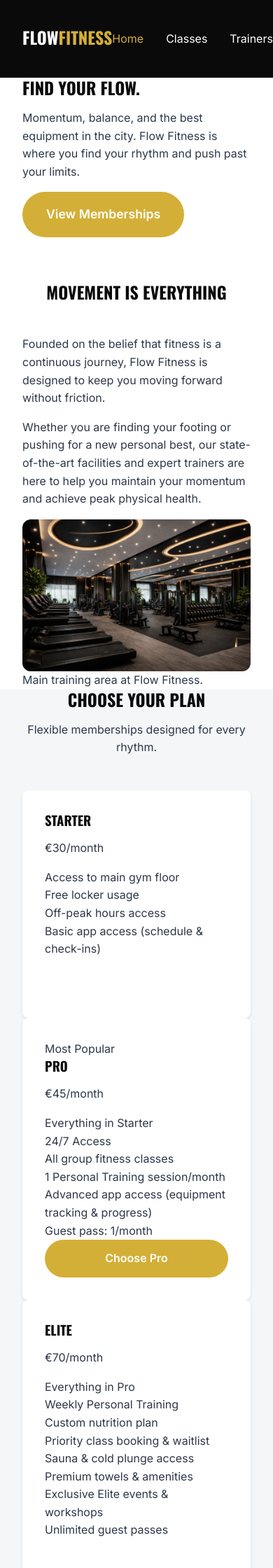
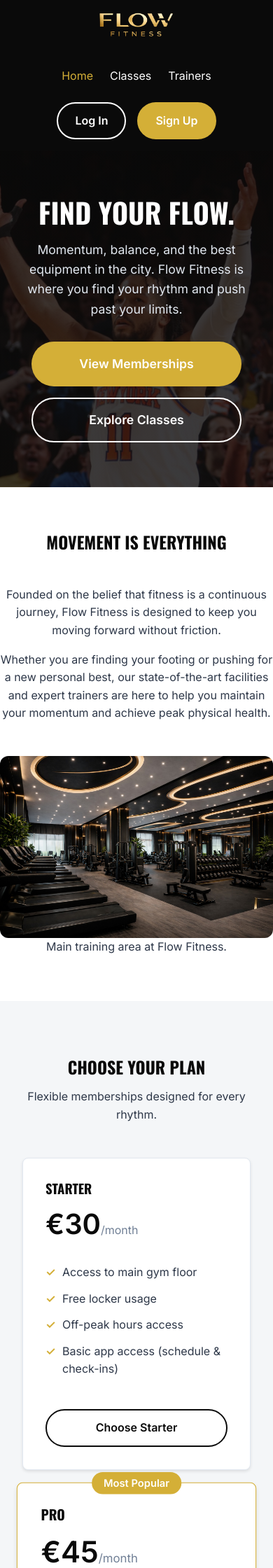
Before and after one commit to DavidPinto8/Gym-Website, a PHP site: page / in a window 390 px wide; the page is wider, and only the part inside the window is pictured. Shown: the top 2240 px of that part at 70% size. Run offline with PHP 8.4, Linux system fonts and the light colour scheme.

Commit message:
Adapted the design to fit mobile phones, and did some tweaks design wise in the home page with the creation of home.css

```diff
--- a/css/base.css
+++ b/css/base.css
@@ -65,3 +65,7 @@ img {
     display: block;
     border-radius: 12px;
 }
+
+figcaption {
+    text-align: center;
+}
--- a/css/components.css
+++ b/css/components.css
@@ -17,29 +17,71 @@
     background-color: var(--black);
     color: var(--white);
     padding: 1rem 0;
-    position: sticky;
-    top: 0;
+    position: relative;
     z-index: 1000;
 }
 
 .nav-container {
     display: flex;
-    justify-content: space-between;
+    flex-direction: column;
     align-items: center;
+    gap: 1.5rem;
 }
 
 .logo a {
+    display: flex;
+    align-items: center;
+    gap: 10px;
     font-weight: 800;
     font-size: 1.5rem;
     color: var(--white);
 }
 
-.logo span { color: var(--gold); }
+.logo-img {
+    height: 40px;
+    width: auto;
+    border-radius: 0;
+}
 
-.nav-links { display: flex; gap: 2rem; }
+.logo-text span { color: var(--gold); }
+
+.nav-links {
+    display: flex;
+    flex-wrap: wrap;
+    justify-content: center;
+    gap: 1.5rem;
+}
 .nav-links a:hover, .nav-links a.active { color: var(--gold); }
 
-.nav-auth { display: flex; gap: 1rem; align-items: center; }
+.nav-auth {
+    display: flex;
+    gap: 1rem;
+    align-items: center;
+}
+
+.footer-grid {
+    display: grid;
+    grid-template-columns: 1fr;
+    gap: 2rem;
+    text-align: center;
+}
+
+@media (min-width: 768px) {
+    .main-header {
+        position: sticky;
+        top: 0;
+    }
+
+    .nav-container {
+        flex-direction: row;
+        justify-content: space-between;
+    }
+
+    .footer-grid {
+        grid-template-columns: repeat(3, 1fr);
+        text-align: left;
+    }
+}
 
 /* Buttons */
 .btn-primary, .btn-secondary {
@@ -73,6 +115,24 @@
     color: var(--black);
 }
 
+.btn-outline {
+    display: inline-block;
+    padding: 0.75rem 1.5rem;
+    border-radius: var(--radius-pill);
+    font-weight: 600;
+    text-align: center;
+    cursor: pointer;
+    background-color: transparent;
+    color: var(--black);
+    border: 2px solid var(--black);
+    transition: all 0.3s ease;
+}
+
+.btn-outline:hover {
+    background-color: var(--black);
+    color: var(--white);
+}
+
 .btn-large { padding: 1rem 2rem; font-size: 1.1rem; }
 .btn-block { display: block; width: 100%; }
 
--- /dev/null
+++ b/css/home.css
@@ -0,0 +1,139 @@
+/* Hero Section */
+.hero {
+    background-color: var(--black);
+    background-image: linear-gradient(rgba(10, 10, 10, 0.8), rgba(10, 10, 10, 0.8)), url('../assets/hero-bg.jpg');
+    background-size: cover;
+    background-position: center;
+    color: var(--white);
+    padding: 4rem 0;
+    text-align: center;
+}
+
+.hero h1 {
+    color: var(--white);
+    font-size: 2.5rem;
+    margin-bottom: 1rem;
+}
+
+.hero p {
+    font-size: 1.1rem;
+    max-width: 600px;
+    margin: 0 auto 2rem;
+    color: #e2e8f0;
+}
+
+.hero-actions {
+    display: flex;
+    flex-direction: column;
+    align-items: center;
+    gap: 1rem;
+}
+
+.hero-actions .btn-primary,
+.hero-actions .btn-secondary {
+    width: 100%;
+    max-width: 300px;
+}
+
+/* About Grid */
+.about-section { padding: 4rem 0; }
+.about-grid {
+    display: grid;
+    grid-template-columns: 1fr;
+    gap: 2rem;
+    align-items: center;
+    text-align: center;
+}
+
+/* Plans Grid */
+.plans-section { padding: 5rem 0; }
+.cards-grid {
+    display: grid;
+    grid-template-columns: repeat(auto-fit, minmax(300px, 1fr));
+    gap: 2rem;
+}
+
+.plan-card {
+    display: flex;
+    flex-direction: column;
+    position: relative;
+    border: 1px solid #e2e8f0;
+}
+
+.plan-card.highlighted {
+    border-color: var(--gold);
+    transform: scale(1.05);
+    box-shadow: var(--shadow-md);
+}
+
+.card-badge {
+    position: absolute;
+    top: -15px;
+    left: 50%;
+    transform: translateX(-50%);
+    background: var(--gold);
+    color: white;
+    padding: 0.25rem 1rem;
+    border-radius: var(--radius-pill);
+    font-size: 0.875rem;
+    font-weight: bold;
+}
+
+.card-header h3 { margin-bottom: 0.5rem; }
+.price { font-size: 2.5rem; font-weight: bold; color: var(--black); margin-bottom: 1.5rem; }
+.price span { font-size: 1rem; font-weight: normal; color: var(--text-muted); }
+
+.plan-features { flex-grow: 1; margin-bottom: 2rem; }
+.plan-features li {
+    margin-bottom: 0.75rem;
+    padding-left: 1.5rem;
+    position: relative;
+}
+.plan-features li::before {
+    content: "✓";
+    color: var(--gold);
+    position: absolute;
+    left: 0;
+    font-weight: bold;
+}
+
+/* FAQ */
+.faq-section { padding: 5rem 0; max-width: 800px; margin: 0 auto; }
+.faq-item {
+    margin-bottom: 1rem;
+    border-bottom: 1px solid #e2e8f0;
+    padding-bottom: 1rem;
+}
+.faq-item summary {
+    font-weight: 600;
+    cursor: pointer;
+    margin-bottom: 0.5rem;
+    color: var(--black);
+}
+
+/* Tablet & Desktop */
+@media (min-width: 768px) {
+    .hero {
+        padding: 6rem 0;
+    }
+
+    .hero h1 {
+        font-size: 3.5rem;
+    }
+
+    .hero-actions {
+        flex-direction: row;
+        justify-content: center;
+    }
+
+    .hero-actions .btn-primary,
+    .hero-actions .btn-secondary {
+        width: auto;
+    }
+
+    .about-grid {
+        grid-template-columns: 1fr 1fr;
+        gap: 4rem;
+        text-align: left;
+    }
+}
--- a/index.html
+++ b/index.html
@@ -4,6 +4,9 @@
     <meta charset="UTF-8">
     <meta name="viewport" content="width=device-width, initial-scale=1.0">
     <title>Flow Fitness - Find Your Rhythm</title>
+    <link rel="apple-touch-icon" sizes="180x180" href="assets/apple-touch-icon.png">
+    <link rel="icon" type="image/png" sizes="32x32" href="assets/favicon-32x32.png">
+    <link rel="icon" type="image/png" sizes="16x16" href="assets/favicon-16x16.png">
     <link rel="preconnect" href="https://fonts.googleapis.com">
     <link rel="preconnect" href="https://fonts.gstatic.com" crossorigin>
     <link href="https://fonts.googleapis.com/css2?family=Inter:wght@400;500;600&family=Oswald:wght@500;700&display=swap" rel="stylesheet">
@@ -16,7 +19,9 @@
     <header class="main-header">
         <nav class="nav-container container">
             <div class="logo">
-                <a href="index.html">FLOW<span>FITNESS</span></a>
+                <a href="index.html">
+                    <img src="assets/logo-landscape.png" alt="Flow Fitness Logo" class="logo-img">
+                </a>
             </div>
 
             <ul class="nav-links">
@@ -80,7 +85,7 @@
                             <li>Off-peak hours access</li>
                             <li>Basic app access (schedule & check-ins)</li>
                         </ul>
-                        <a href="register.html?plan=starter" class="btn-secondary btn-block">Choose Starter</a>
+                        <a href="register.html?plan=starter" class="btn-outline btn-block">Choose Starter</a>
                     </article>
 
                     <article class="card plan-card highlighted">
@@ -115,7 +120,7 @@
                             <li>Exclusive Elite events & workshops</li>
                             <li>Unlimited guest passes</li>
                         </ul>
-                        <a href="register.html?plan=elite" class="btn-secondary btn-block">Choose Elite</a>
+                        <a href="register.html?plan=elite" class="btn-outline btn-block">Choose Elite</a>
                     </article>
                 </div>
             </div>
```
Also changed, not shown: assets/apple-touch-icon.png (added), assets/favicon-16x16.png (added), assets/favicon-32x32.png (added), assets/hero-bg.jpg (added), assets/logo-landscape.png (added), assets/logo-square.png (added).
